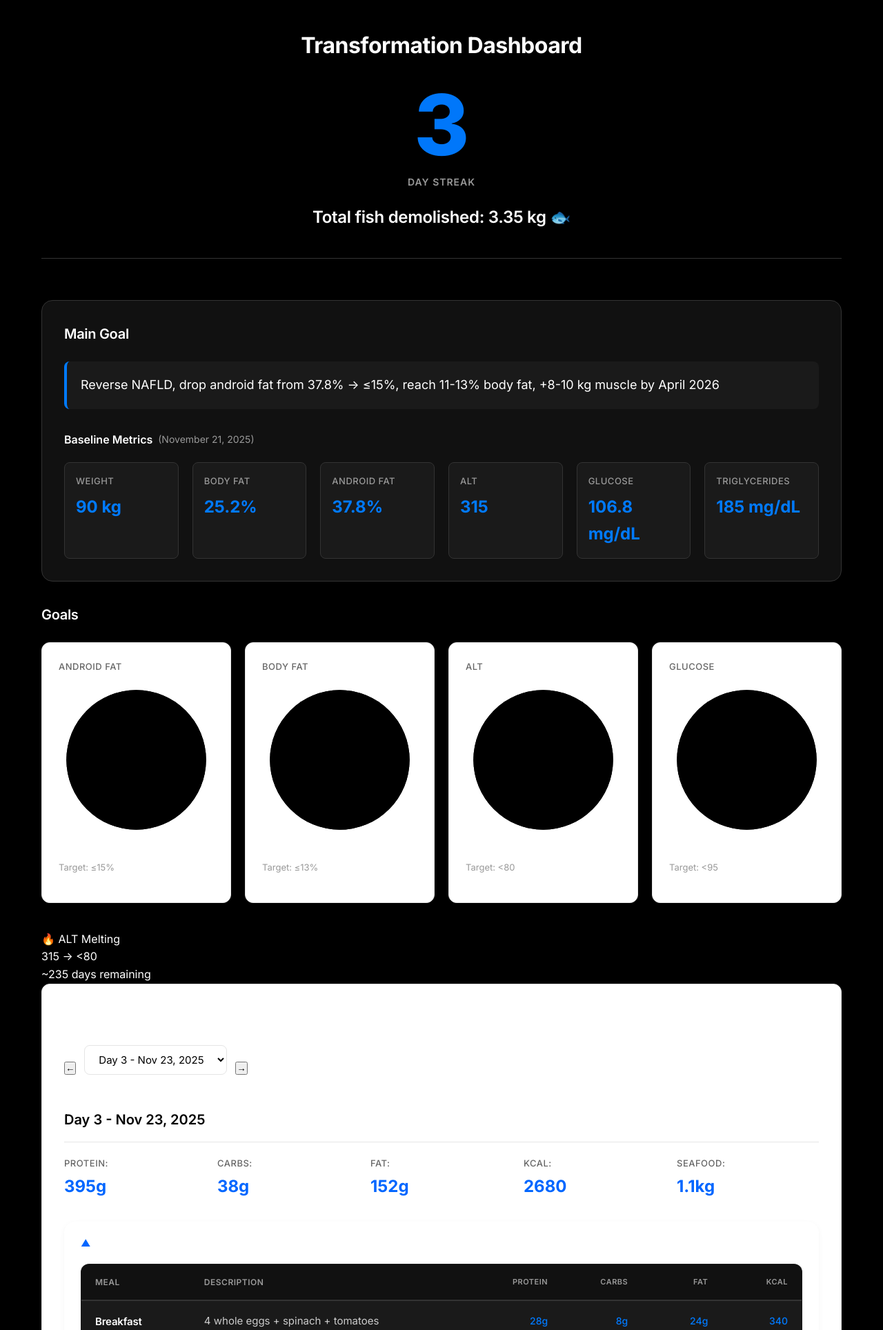
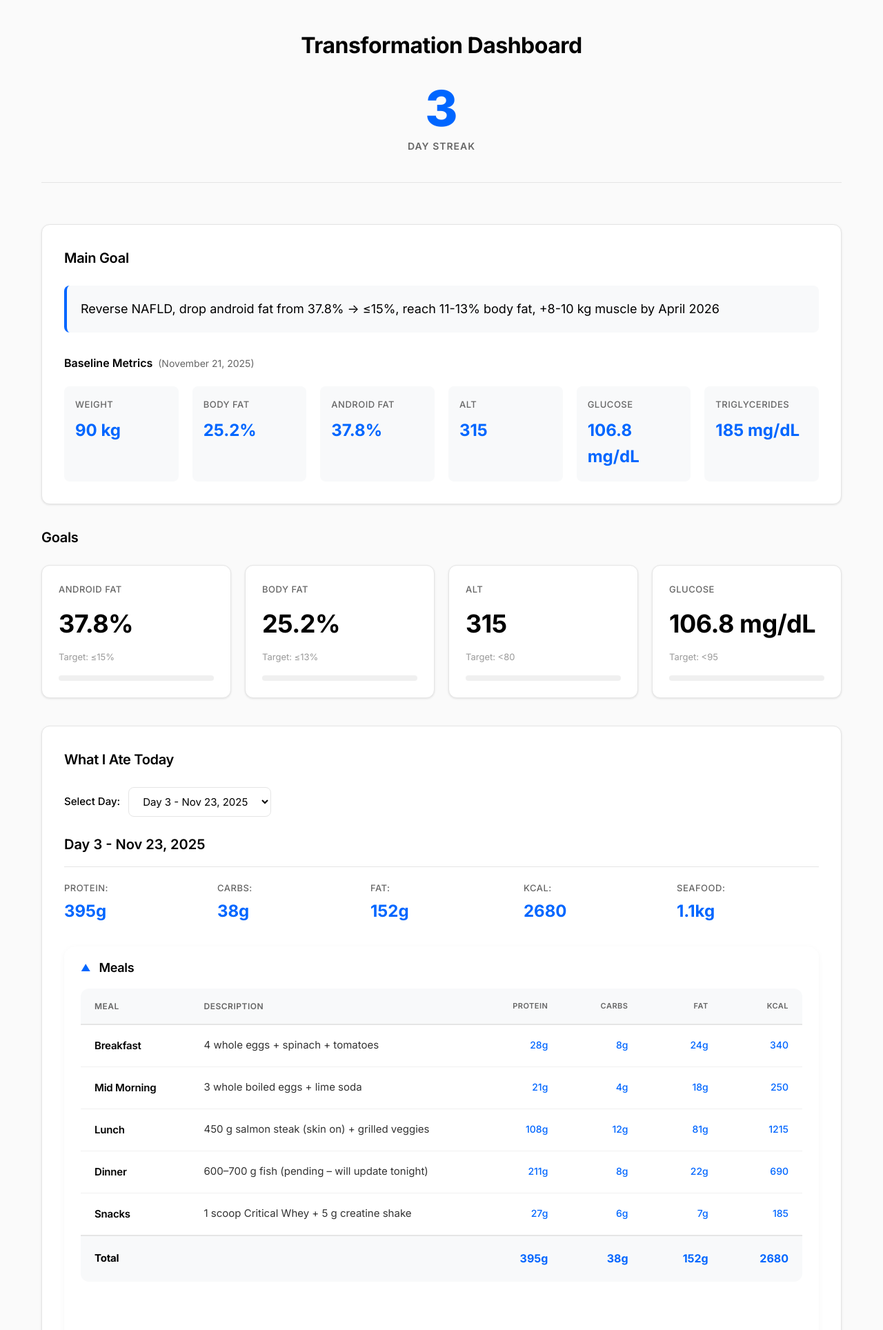
Before and after one commit to bhuram1980/transformation-dashboard, a Flask app: page / in a window 1280 px wide. Shown: the top 1928 px of the page at 69% size. Run offline with Flask 3, Linux system fonts and the light colour scheme.

Commit message:
Revert UI to previous design (before dark mode and elite polish)

```diff
--- a/static/css/style.css
+++ b/static/css/style.css
@@ -6,8 +6,8 @@
 
 body {
     font-family: 'Inter', -apple-system, BlinkMacSystemFont, 'SF Pro Display', 'Segoe UI', Roboto, sans-serif;
-    background: #000;
-    color: #fff;
+    background: #fafafa;
+    color: #000;
     line-height: 1.6;
     -webkit-font-smoothing: antialiased;
     -moz-osx-font-smoothing: grayscale;
@@ -24,13 +24,13 @@ body {
     text-align: center;
     margin-bottom: 60px;
     padding-bottom: 40px;
-    border-bottom: 1px solid #333;
+    border-bottom: 1px solid #e5e5e5;
 }
 
 .dashboard-title {
     font-size: 32px;
     font-weight: 700;
-    color: #fff;
+    color: #000;
     margin-bottom: 30px;
     letter-spacing: -0.5px;
 }
@@ -39,31 +39,19 @@ body {
     display: inline-flex;
     flex-direction: column;
     align-items: center;
-    gap: 12px;
+    gap: 8px;
 }
 
 .streak-number {
-    font-size: 120px;
+    font-size: 72px;
     font-weight: 800;
-    color: #007AFF;
+    color: #0066ff;
     line-height: 1;
     transition: transform 0.3s ease;
-    animation: subtle-pulse 3s ease-in-out infinite;
-}
-
-@keyframes subtle-pulse {
-    0%, 100% {
-        transform: scale(1);
-        opacity: 1;
-    }
-    50% {
-        transform: scale(1.05);
-        opacity: 0.95;
-    }
 }
 
 .streak-number.animate {
-    animation: pulse-scale 0.5s ease, subtle-pulse 3s ease-in-out infinite;
+    animation: pulse-scale 0.5s ease;
 }
 
 @keyframes pulse-scale {
@@ -74,17 +62,9 @@ body {
 .streak-label {
     font-size: 14px;
     font-weight: 600;
-    color: #999;
+    color: #666;
     text-transform: uppercase;
     letter-spacing: 1px;
-}
-
-.fish-counter {
-    font-size: 24px;
-    font-weight: 600;
-    color: #fff;
-    margin-top: 8px;
-    letter-spacing: -0.3px;
 }
 
 /* Section 2: Daily Log Input */
@@ -100,7 +80,7 @@ body {
 .section-title {
     font-size: 20px;
     font-weight: 600;
-    color: #fff;
+    color: #000;
     margin-bottom: 24px;
     letter-spacing: -0.3px;
 }
@@ -256,22 +236,23 @@ body {
 
 /* Section 2: Main Goal & Baseline Metrics */
 .goal-baseline-section {
-    background: #111;
-    border-radius: 16px;
+    background: #fff;
+    border-radius: 12px;
     padding: 32px;
-    border: 1px solid #333;
+    box-shadow: 0 1px 3px rgba(0,0,0,0.1);
+    border: 1px solid #e5e5e5;
     margin-bottom: 32px;
 }
 
 .goal-description {
     font-size: 18px;
     line-height: 1.6;
-    color: #fff;
+    color: #000;
     margin-bottom: 32px;
     padding: 20px;
-    background: #1a1a1a;
+    background: #f8f9fa;
     border-radius: 8px;
-    border-left: 4px solid #007AFF;
+    border-left: 4px solid #0066ff;
 }
 
 .baseline-metrics {
@@ -281,7 +262,7 @@ body {
 .baseline-title {
     font-size: 16px;
     font-weight: 600;
-    color: #fff;
+    color: #000;
     margin-bottom: 20px;
     display: flex;
     align-items: center;
@@ -291,7 +272,7 @@ body {
 .baseline-date {
     font-size: 14px;
     font-weight: 400;
-    color: #999;
+    color: #666;
 }
 
 .baseline-grid {
@@ -305,14 +286,13 @@ body {
     flex-direction: column;
     gap: 8px;
     padding: 16px;
-    background: #1a1a1a;
+    background: #f8f9fa;
     border-radius: 8px;
-    border: 1px solid #333;
 }
 
 .baseline-metric .metric-label {
     font-size: 13px;
-    color: #999;
+    color: #666;
     font-weight: 500;
     text-transform: uppercase;
     letter-spacing: 0.5px;
@@ -321,7 +301,7 @@ body {
 .baseline-metric .metric-value {
     font-size: 24px;
     font-weight: 700;
-    color: #007AFF;
+    color: #0066ff;
 }
 
 /* Section 3: Progress Graph (COMMENTED OUT - may add later) */
@@ -566,13 +544,13 @@ body {
     font-family: inherit;
     font-size: 18px;
     font-weight: 600;
-    color: #fff;
+    color: #000;
     text-align: left;
     transition: background 0.2s ease;
 }
 
 .meals-toggle:hover {
-    background: #1a1a1a;
+    background: #f8f9fa;
 }
 
 .meals-toggle-icon {
@@ -593,14 +571,13 @@ body {
     width: 100%;
     border-collapse: collapse;
     margin-bottom: 32px;
-    background: #1a1a1a;
+    background: #fff;
     border-radius: 12px;
     overflow: hidden;
-    border: 1px solid #333;
 }
 
 .meals-table thead {
-    background: #111;
+    background: #f8f9fa;
 }
 
 .meals-table th {
@@ -608,10 +585,10 @@ body {
     text-align: left;
     font-size: 12px;
     font-weight: 600;
-    color: #999;
+    color: #666;
     text-transform: uppercase;
     letter-spacing: 0.5px;
-    border-bottom: 2px solid #333;
+    border-bottom: 2px solid #e5e5e5;
 }
 
 .meals-table th.meal-col-name {
@@ -630,7 +607,7 @@ body {
 }
 
 .meals-table tbody tr {
-    border-bottom: 1px solid #333;
+    border-bottom: 1px solid #f0f0f0;
     transition: background 0.15s ease;
 }
 
@@ -639,37 +616,37 @@ body {
 }
 
 .meals-table tbody tr:hover {
-    background: #222;
+    background: #f8f9fa;
 }
 
 .meals-table td {
     padding: 18px 20px;
     font-size: 15px;
-    color: #fff;
+    color: #000;
     vertical-align: top;
 }
 
 .meals-table td.meal-col-name {
     font-weight: 600;
-    color: #fff;
+    color: #000;
     letter-spacing: -0.2px;
 }
 
 .meals-table td.meal-col-desc {
-    color: #ccc;
+    color: #333;
     line-height: 1.5;
 }
 
 .meals-table td.meal-col-macro {
     text-align: right;
     font-weight: 500;
-    color: #007AFF;
+    color: #0066ff;
     font-size: 14px;
 }
 
 .meals-table tfoot {
-    border-top: 2px solid #333;
-    background: #111;
+    border-top: 2px solid #e5e5e5;
+    background: #f8f9fa;
 }
 
 .meals-table tfoot tr.meal-table-totals {
@@ -677,18 +654,18 @@ body {
 }
 
 .meals-table tfoot tr.meal-table-totals:hover {
-    background: #111;
+    background: #f8f9fa;
 }
 
 .meals-table tfoot td {
     padding: 20px;
     font-weight: 600;
     font-size: 15px;
-    color: #fff;
+    color: #000;
 }
 
 .meals-table tfoot td.meal-col-macro {
-    color: #007AFF;
+    color: #0066ff;
     font-size: 16px;
     font-weight: 700;
 }
--- a/templates/dashboard.html
+++ b/templates/dashboard.html
@@ -18,7 +18,6 @@
             <div class="streak-container">
                 <div class="streak-number" id="streakCount">0</div>
                 <div class="streak-label">Day Streak</div>
-                <div class="fish-counter" id="fishCounter">Total fish demolished: 0.00 kg 🐟</div>
             </div>
         </header>
 
@@ -67,66 +66,42 @@
         </section>
         -->
 
-        <!-- Section 4: Goals (4 cards with circular rings) -->
+        <!-- Section 4: Goals (4 cards) -->
         <section class="goals-section">
             <h2 class="section-title">Goals</h2>
             <div class="goals-grid">
                 <div class="goal-card">
                     <div class="goal-label">Android Fat</div>
-                    <div class="goal-ring-container">
-                        <svg class="goal-ring" viewBox="0 0 120 120">
-                            <circle class="goal-ring-bg" cx="60" cy="60" r="54"></circle>
-                            <circle class="goal-ring-progress" id="androidFatRing" cx="60" cy="60" r="54"></circle>
-                        </svg>
-                        <div class="goal-ring-value" id="androidFatValue">-</div>
+                    <div class="goal-value" id="androidFatValue">-</div>
+                    <div class="goal-target">Target: ≤15%</div>
+                    <div class="goal-progress-bar">
+                        <div class="goal-progress-fill" id="androidFatProgress"></div>
                     </div>
-                    <div class="goal-target">Target: ≤15%</div>
                 </div>
                 <div class="goal-card">
                     <div class="goal-label">Body Fat</div>
-                    <div class="goal-ring-container">
-                        <svg class="goal-ring" viewBox="0 0 120 120">
-                            <circle class="goal-ring-bg" cx="60" cy="60" r="54"></circle>
-                            <circle class="goal-ring-progress" id="bodyFatRing" cx="60" cy="60" r="54"></circle>
-                        </svg>
-                        <div class="goal-ring-value" id="bodyFatValue">-</div>
+                    <div class="goal-value" id="bodyFatValue">-</div>
+                    <div class="goal-target">Target: ≤13%</div>
+                    <div class="goal-progress-bar">
+                        <div class="goal-progress-fill" id="bodyFatProgress"></div>
                     </div>
-                    <div class="goal-target">Target: ≤13%</div>
                 </div>
                 <div class="goal-card">
                     <div class="goal-label">ALT</div>
-                    <div class="goal-ring-container">
-                        <svg class="goal-ring" viewBox="0 0 120 120">
-                            <circle class="goal-ring-bg" cx="60" cy="60" r="54"></circle>
-                            <circle class="goal-ring-progress" id="altRing" cx="60" cy="60" r="54"></circle>
-                        </svg>
-                        <div class="goal-ring-value" id="altValue">-</div>
+                    <div class="goal-value" id="altValue">-</div>
+                    <div class="goal-target">Target: <80</div>
+                    <div class="goal-progress-bar">
+                        <div class="goal-progress-fill" id="altProgress"></div>
                     </div>
-                    <div class="goal-target">Target: <80</div>
                 </div>
                 <div class="goal-card">
                     <div class="goal-label">Glucose</div>
-                    <div class="goal-ring-container">
-                        <svg class="goal-ring" viewBox="0 0 120 120">
-                            <circle class="goal-ring-bg" cx="60" cy="60" r="54"></circle>
-                            <circle class="goal-ring-progress" id="glucoseRing" cx="60" cy="60" r="54"></circle>
-                        </svg>
-                        <div class="goal-ring-value" id="glucoseValue">-</div>
+                    <div class="goal-value" id="glucoseValue">-</div>
+                    <div class="goal-target">Target: <95</div>
+                    <div class="goal-progress-bar">
+                        <div class="goal-progress-fill" id="glucoseProgress"></div>
                     </div>
-                    <div class="goal-target">Target: <95</div>
                 </div>
-            </div>
-        </section>
-
-        <!-- ALT Meltdown Countdown -->
-        <section class="alt-countdown-section">
-            <div class="alt-countdown-card">
-                <div class="alt-countdown-header">
-                    <span class="alt-countdown-icon">🔥</span>
-                    <span class="alt-countdown-title">ALT Melting</span>
-                </div>
-                <div class="alt-countdown-value" id="altCountdown">315 → <80</div>
-                <div class="alt-countdown-days" id="altDays">Calculating...</div>
             </div>
         </section>
 
@@ -134,14 +109,10 @@
         <section class="meals-section">
             <h2 class="section-title">What I Ate Today</h2>
             <div class="day-selector">
-                <button class="day-nav-btn" id="prevDayBtn" onclick="navigateDay(-1)">←</button>
-                <div class="day-display-container">
-                    <select id="daySelect" class="day-select-dropdown" onchange="loadDayMeals()">
-                        <option value="">Loading...</option>
-                    </select>
-                    <div class="day-display" id="dayDisplay">Day 1 - Nov 21, 2025</div>
-                </div>
-                <button class="day-nav-btn" id="nextDayBtn" onclick="navigateDay(1)">→</button>
+                <label for="daySelect" class="day-select-label">Select Day:</label>
+                <select id="daySelect" class="day-select-dropdown" onchange="loadDayMeals()">
+                    <option value="">Loading...</option>
+                </select>
             </div>
             <div id="dayMeals" class="meals-content">
                 <p class="meals-placeholder">Select a day to view meals</p>
```
Also changed, not shown: other parts of static/css/style.css (+24 -28 lines).
